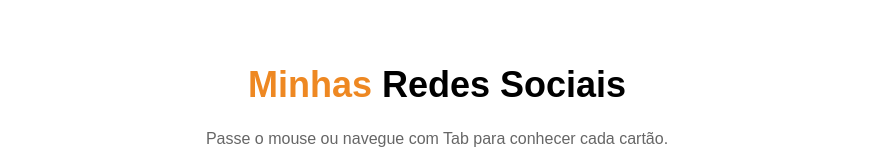
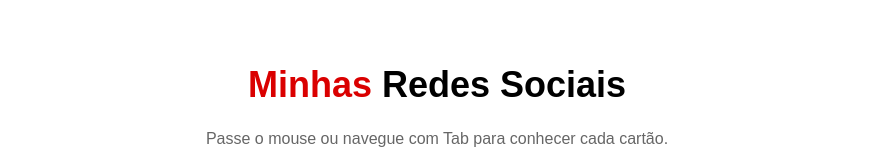
Before and after one commit to ezequielpeixoto-code/CardHover, a plain HTML site: page index.html in a window 1280 px wide. Shown: the top 160 px of the page, without its empty margins (203-1076 px from the left). Drawn offline with Linux system fonts and the light colour scheme.

Commit message:
alteração 4

```diff
--- a/estilo.css
+++ b/estilo.css
@@ -18,7 +18,7 @@ h1 {
 
 
 h1 span {
-  color: #ee8822;
+  color: #da0000;
 }
 
 
```
